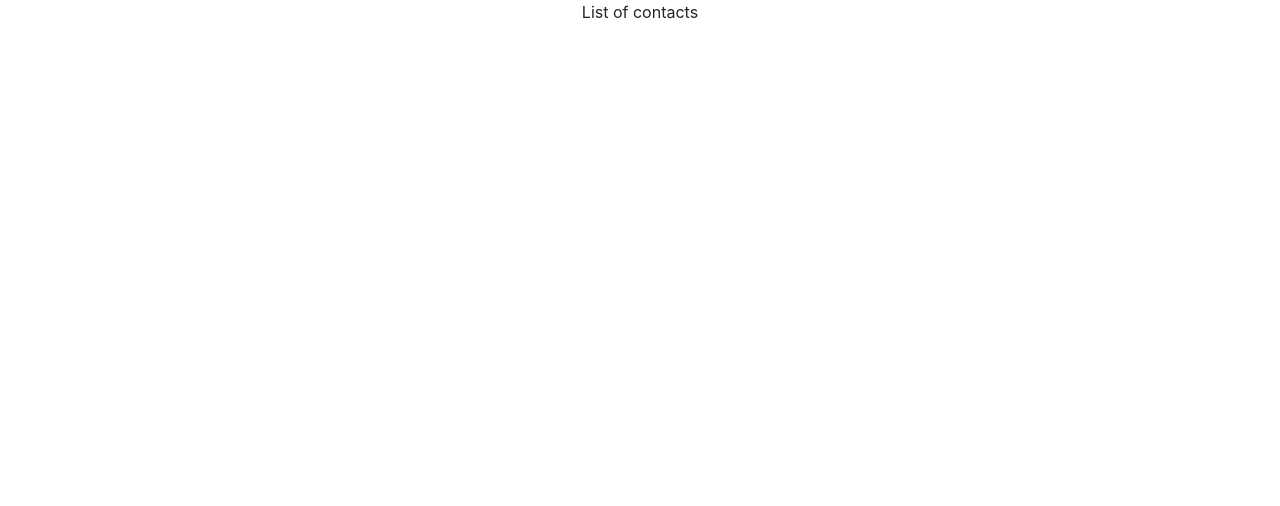
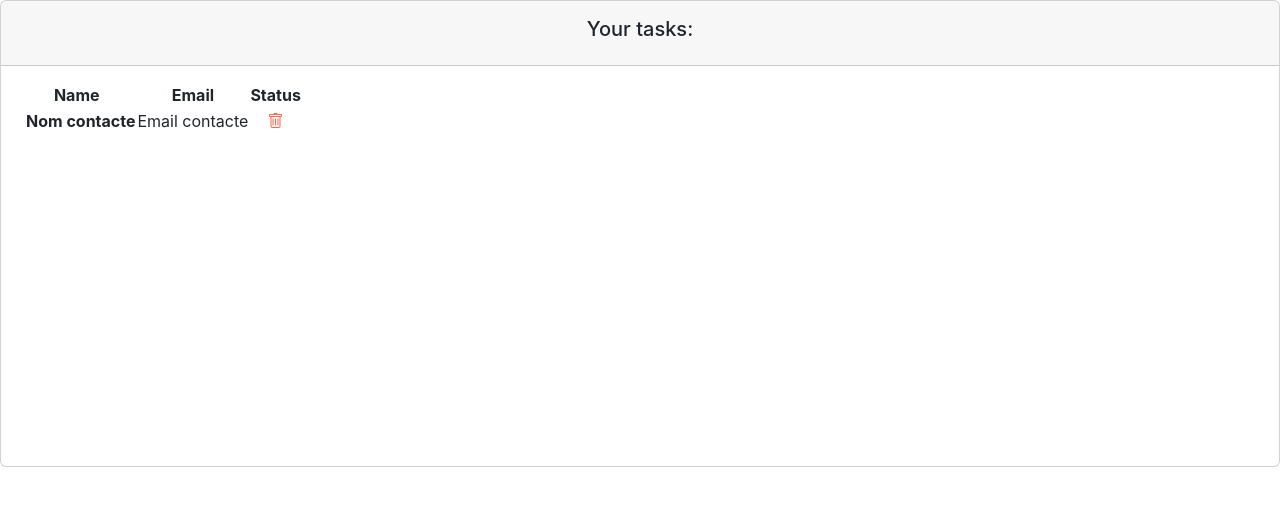
Before and after one commit to josepaltadill/lista-contactos, a React (Create React App) app: page / in a window 1280 px wide. Shown: the top 506 px of the page. Built offline with nearby package versions, Linux system fonts and the light colour scheme.

Commit message:
Creacion de los componentes

```diff
--- a/src/components/container/contact_list.jsx
+++ b/src/components/container/contact_list.jsx
@@ -1,10 +1,33 @@
 import React from 'react';
+import ContactComponent from '../../pure/contact';
 
 const ContactList = () => {
 
     return (
         <div>
-            List of contacts
+            <div className='col-12'>
+                <div className='card'>
+                    {/* Card Header (title) */}
+                    <div className='card-header p-3'>
+                        <h5>Your tasks:</h5>
+                    </div>
+                    {/* Card Body (content) */}
+                    <div className='card-body' data-mdb-perfect-scrollbar='true' style={{position: 'relative', height: '400px'}}>
+                        <table>
+                            <thead>
+                                <tr>
+                                    <th scope='col'>Name</th>
+                                    <th scope='col'>Email</th>
+                                    <th scope='col'>Status</th>
+                                </tr>
+                            </thead>
+                            <tbody>
+                                <ContactComponent></ContactComponent>
+                            </tbody>
+                        </table>
+                    </div>
+                </div>
+            </div>
         </div>
     );
 }
--- a/src/pure/contact.jsx
+++ b/src/pure/contact.jsx
@@ -0,0 +1,28 @@
+import React from 'react';
+
+const ContactComponent = () => {
+    return (
+        <tr className='fw-normal'>
+            <th>
+                {/* <span className='ms-2'>{task.name}</span> */}
+                <span className='ms-2'>Nom contacte</span>
+            </th>
+            <td className='align-middle'>
+                {/* <span>{task.description}</span> */}
+                <span>Email contacte</span>
+            </td>
+            <td className='align-middle'>
+                {/* {task.completed ? (<i className='bi-toggle-on' style={{color: 'green'}}></i>) : (<i className='bi-toggle-off' style={{color: 'grey'}}></i>)} */}
+                {/* Cambiamos el código de la línea anterior por la correspondiente función */}
+                {/* {taskCompletedIcon()} */}
+
+                {/* <i className='bi-trash task-action' onClick={() => remove(task)} style={{color: 'tomato'}}></i> */}
+                <i className='bi-trash task-action' style={{color: 'tomato'}}></i>
+
+                {/* <span>{task.completed ? 'Completed' : 'Pending'}</span> */}
+            </td>
+        </tr>
+    );
+}
+
+export default ContactComponent;
```
